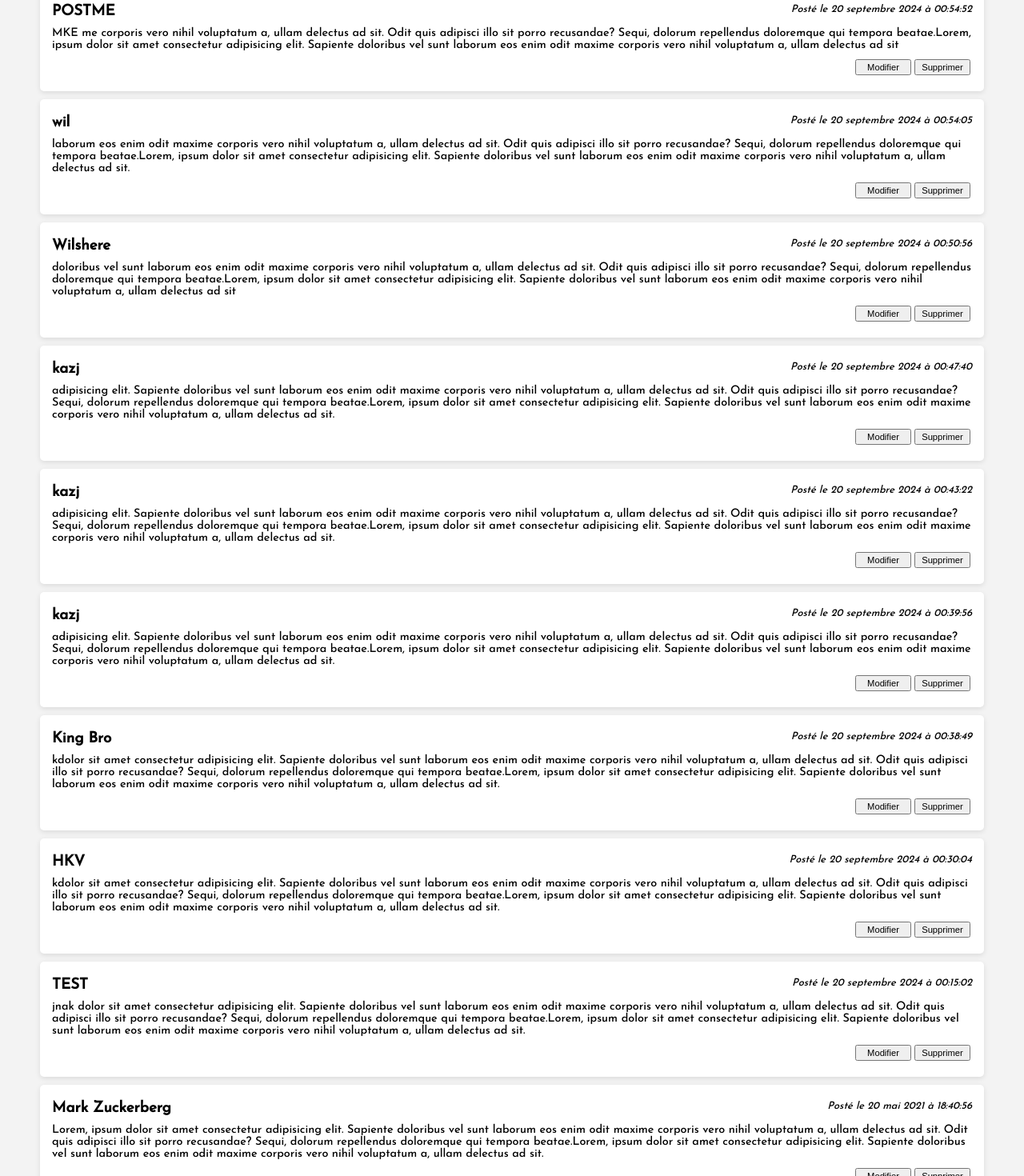
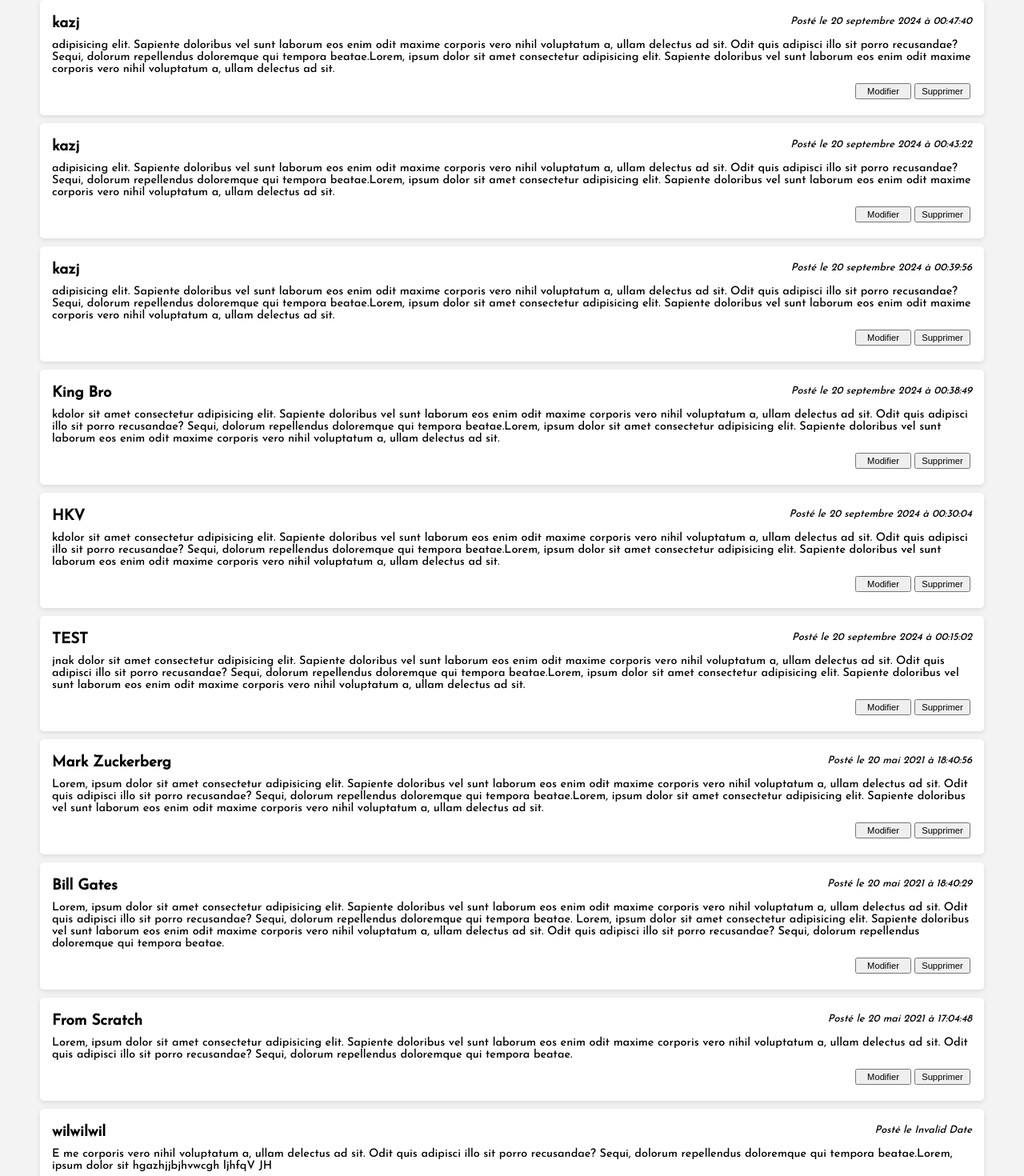
Before and after one commit to kiruavie/react-world, a React (Vite) app: page /blog in a window 1280 px wide. Shown: the part 521-1991 px from the top of the page at 80% size. Built offline with nearby package versions, Linux system fonts and the light colour scheme; data requests are answered from the project's data file.

Commit message:
paramettrage du bouton modifier et supprimer

```diff
--- a/src/assets/db.json
+++ b/src/assets/db.json
@@ -61,22 +61,10 @@
       "date": 1726793456670
     },
     {
-      "id": "baba",
-      "author": "wil",
-      "content": " laborum eos enim odit maxime corporis vero nihil voluptatum a, ullam delectus ad sit. Odit quis adipisci illo sit porro recusandae? Sequi, dolorum repellendus doloremque qui tempora beatae.Lorem, ipsum dolor sit amet consectetur adipisicing elit. Sapiente doloribus vel sunt laborum eos enim odit maxime corporis vero nihil voluptatum a, ullam delectus ad sit.",
-      "date": 1726793645969
-    },
-    {
-      "id": "70f4",
-      "author": "POSTME",
-      "content": "MKE me corporis vero nihil voluptatum a, ullam delectus ad sit. Odit quis adipisci illo sit porro recusandae? Sequi, dolorum repellendus doloremque qui tempora beatae.Lorem, ipsum dolor sit amet consectetur adipisicing elit. Sapiente doloribus vel sunt laborum eos enim odit maxime corporis vero nihil voluptatum a, ullam delectus ad sit",
-      "date": 1726793692933
-    },
-    {
-      "id": "a1b7",
       "author": "wilwilwil",
-      "content": "E me corporis vero nihil voluptatum a, ullam delectus ad sit. Odit quis adipisci illo sit porro recusandae? Sequi, dolorum repellendus doloremque qui tempora beatae.Lorem, ipsum dolor sit amet consectetur adipisicing elit. Sapiente doloribus vel sunt laborum eos enim odit maxime corporis vero nihil voluptatum a, ullam delectus ad sit\n\n",
-      "date": 1726793854228
+      "content": "E me corporis vero nihil voluptatum a, ullam delectus ad sit. Odit quis adipisci illo sit porro recusandae? Sequi, dolorum repellendus doloremque qui tempora beatae.Lorem, ipsum dolor sit hgazhjjbjhvwcgh ljhfqV JH\n\n",
+      "updated": 1726823118939,
+      "id": "a1b7"
     }
   ]
 }
--- a/src/components/Article.tsx
+++ b/src/components/Article.tsx
@@ -1,10 +1,30 @@
-import React from "react";
+import React, { useState } from "react";
 import { ArticlesEntity } from "../models/IArticles";
+import axios from "axios";
 
 interface IArticlProps {
   article: ArticlesEntity;
 }
 const Article: React.FC<IArticlProps> = ({ article }) => {
+  const [isEdit, setIsEdit] = useState<boolean>(false);
+  const [editContent, setEditContent] = useState<string>("");
+
+  const handleEdit = () => {
+    const data = {
+      author: article.author,
+      content: editContent ? editContent : article.content,
+      updated: Date.now(),
+    };
+    axios.put("http://localhost:3000/articles/" + article.id, data).then(() => {
+      setIsEdit(false);
+    });
+  };
+
+  const handleDelete = () => {
+    axios.delete("http://localhost:3000/articles/" + article.id);
+    window.location.reload();
+  };
+
   const dataFormater = (date: number) => {
     const newDate = new Date(date).toLocaleDateString("fr-FR", {
       year: "numeric",
@@ -17,15 +37,41 @@ const Article: React.FC<IArticlProps> = ({ article }) => {
     return newDate;
   };
   return (
-    <div className="article">
+    <div
+      className="article"
+      style={{ background: isEdit ? "#f3feff" : "white" }}
+    >
       <div className="card-header">
         <h3> {article.author} </h3>
         <em>Posté le {dataFormater(article.date)} </em>
       </div>
-      <p> {article.content} </p>
+      {isEdit ? (
+        <textarea
+          autoFocus
+          defaultValue={editContent ? editContent : article.content}
+          onChange={(e) => setEditContent(e.target.value)}
+        ></textarea>
+      ) : (
+        <p> {editContent ? editContent : article.content} </p>
+      )}
       <div className="btn-container">
-        <button>Modifier</button>
-        <button>Supprimer</button>
+        {isEdit ? (
+          <button onClick={handleEdit}>Valider</button>
+        ) : (
+          <button onClick={() => setIsEdit(true)}>Modifier</button>
+        )}
+
+        <button
+          onClick={() => {
+            if (
+              window.confirm("Voulez vous vraiment supprimer cett article ?")
+            ) {
+              handleDelete();
+            }
+          }}
+        >
+          Supprimer
+        </button>
       </div>
     </div>
   );
```
